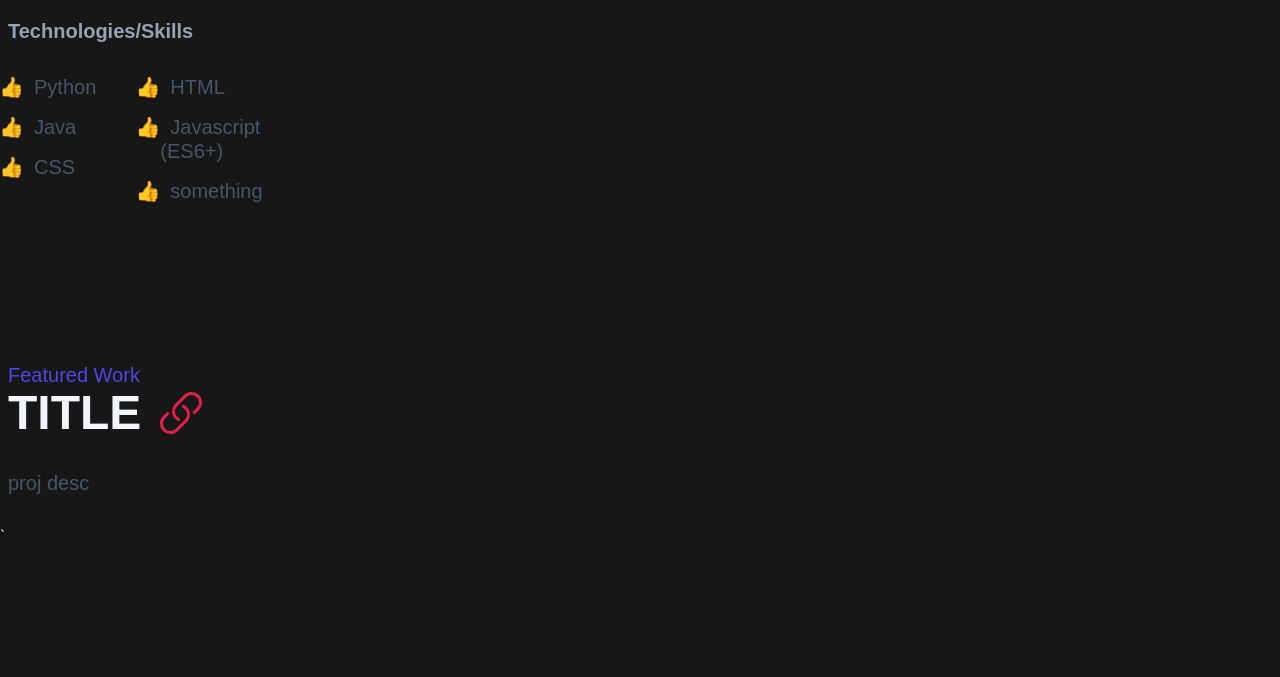
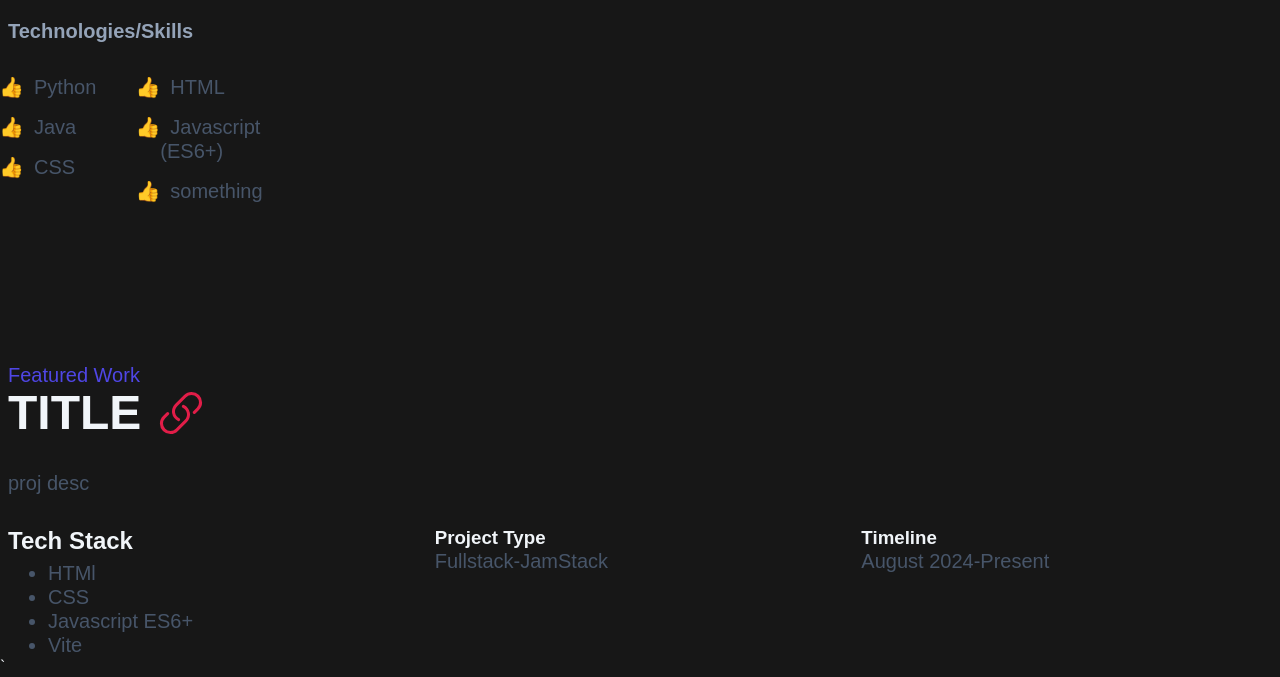
Before and after one commit to adi-varshney/Portfolio-Website, a website built with Vite: page index.html in a window 1280 px wide. Shown: the part 1059-1736 px from the top of the page. Before the commit the page ends 1606 px from the top, so only its background shows below. Built offline with nearby package versions, Linux system fonts and the light colour scheme; files whose address does not match are found by name; a web font is replaced by a local one.

Commit message:
Added Tech Stack, Project Type, and Timeline subsections to Featured work section.

```diff
--- a/index.html
+++ b/index.html
@@ -85,7 +85,25 @@
         </a>
       </div>
       <p class = "featured__description">proj desc</p>
-
+      <div class = "featured__info-container">
+        <div>
+          <h3 class = "featured__label">Tech Stack</h3>
+          <ul class = "featured__tech-stack">
+            <li class = "featured__info">HTMl</li>
+            <li class = "featured__info">CSS</li>
+            <li class = "featured__info">Javascript ES6+</li>
+            <li class = "featured__info">Vite</li>
+          </ul>
+        </div>
+        <div>
+          <h3 class = "featured__lab">Project Type</h3>
+          <p class = "featured__info">Fullstack-JamStack</p>
+        </div>
+        <div>
+          <h3 class = "featured__lab">Timeline</h3>
+          <p class = "featured__info">August 2024-Present</p>
+        </div>
+      </div>
     </section>
     <!-- <section></section> -->
 `    <!-- <section></section> -->
--- a/styles/components/featured.css
+++ b/styles/components/featured.css
@@ -29,6 +29,34 @@
     margin: 1rem 0;
 }
 
+.featured__info-container {
+    display: flex;
+    flex-wrap: wrap;
+    gap: 1rem;
+}
+
+.featured__info-container  div {
+    flex: 1;
+    min-width: 250px;
+}
+
+.featured__label {
+    font-size: var(--size-base);
+    text-transform: capitalize;
+    margin-bottom: 0.25em;
+}
+
+.featrued__tech-stack {
+    padding: 0;
+    list-style: none;
+}
+
+.featured__info {
+    font-size: var(--size-sm);
+    color: var(--clr-slate600);
+    text-transform: capitalize;
+}
+
 /* extra small viewport */
 @media (min-width: 475px) {
     .featured__title {
@@ -47,6 +75,14 @@
     .featured__description {
         font-size: var(--size-base);
         margin: 1.5rem 0;
+    }
+
+    .featured__label {
+        font-size: var(--size-lg);
+    }
+
+    .featured__info {
+        font-size: var(--size-base);
     }
 }
 
@@ -74,6 +110,14 @@
     .featured__description {
         font-size: var(--size-lg);
     }
+
+    .featured__label {
+        font-size: var(--size-xl);
+    }
+
+    .featured__info {
+        font-size: var(--size-lg);
+    }
 }
 
 /* extra large viewport */
@@ -94,6 +138,14 @@
         font-size: var(--size-xl);
         margin: 2rem 0;
     }
+
+    .featured__label {
+        font-size: var(--size-2xl);
+    }
+
+    .featured__info {
+        font-size: var(--size-xl);
+    }
 }
 
 /* 2 extra large viewport  */
```
